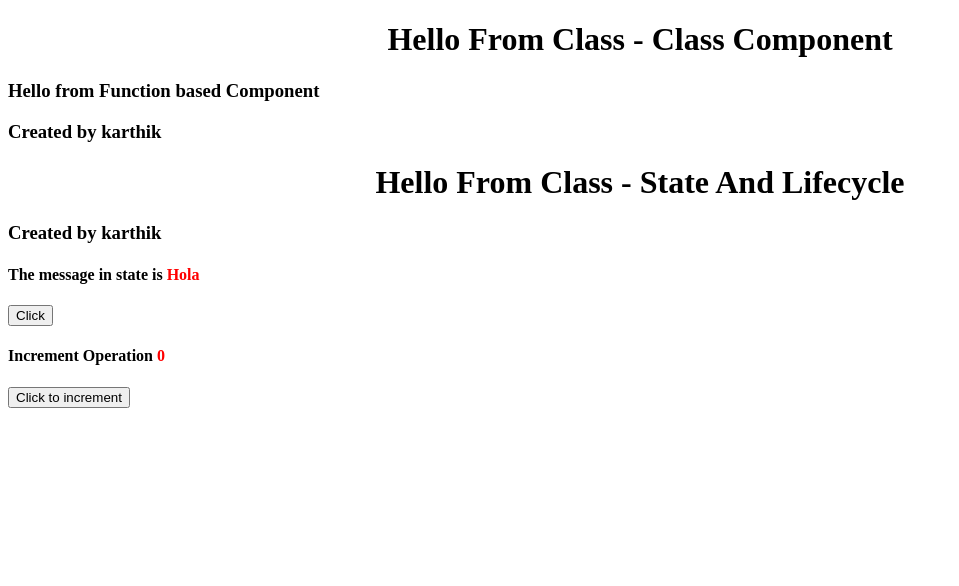
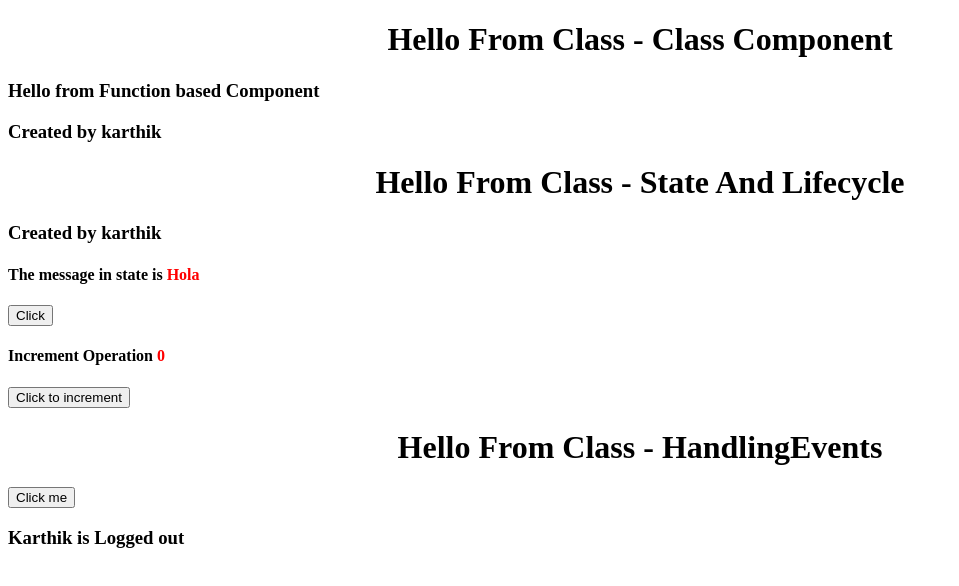
Before and after one commit to mekarthikr/React-Application, a React (Create React App) app: page / in a window 1280 px wide. Shown: the top 586 px of the page, without its empty margins (0-959 px from the left). Built offline with nearby package versions, Linux system fonts and the light colour scheme.

Commit message:
Changes in React

```diff
--- a/src/App.js
+++ b/src/App.js
@@ -2,7 +2,9 @@
 import React from 'react';
 import './App.css';
 import Classcomponent from './components/class_components/classComponents';
-import StatesAndLifecycle from './components/StateAndLifecycle/StatesAndLifecycle'
+import StatesAndLifecycle from './components/StateAndLifecycle/StatesAndLifecycle';
+import Handlingevents from './components/HandlingEvents/HandlingEvents'
+import ConditionalRendering from './components/ConditionalRendering/ConditionalRendering';
 
 export default function App()
 {
@@ -10,6 +12,8 @@ export default function App()
   const message="hola"
   return (
     <div><Classcomponent UserName={name} />
-    <StatesAndLifecycle UserName={name} Message={message}/></div>
+    <StatesAndLifecycle UserName={name} Message={message}/>
+    <Handlingevents/>
+    <ConditionalRendering/></div>
     );
 }
--- a/src/components/class_components/classComponents.js
+++ b/src/components/class_components/classComponents.js
@@ -6,6 +6,7 @@ export default class Classcomponent extends React.Component{
     constructor(props){
       super(props)
       console.log(this.props.UserName)
+      // this.props.UserName="hola"
     }
     render(){
       return (<div>
```
Also changed, not shown: 1 other file (tests, documents, lock files or other folders).
